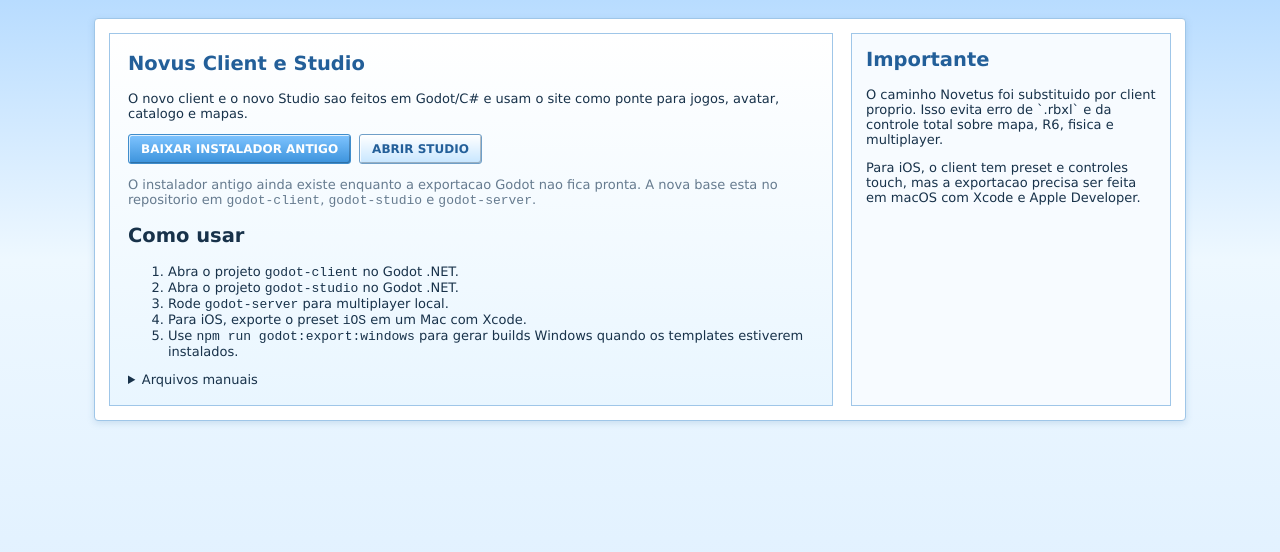
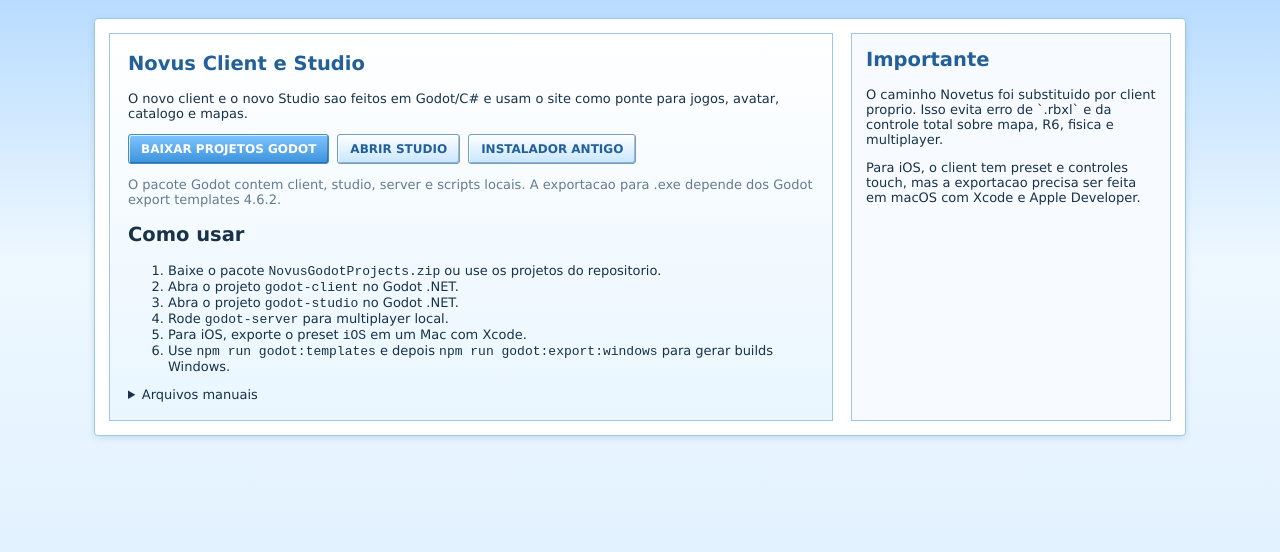
Before and after one commit to Davzxt/NovusWorlds, a website: page public/download.html in a window 1280 px wide. Drawn offline with Linux system fonts and the light colour scheme; no server answers.

Commit message:
Add downloadable Godot project package

```diff
--- a/public/download.html
+++ b/public/download.html
@@ -15,17 +15,19 @@
         <h1>Novus Client e Studio</h1>
         <p>O novo client e o novo Studio sao feitos em Godot/C# e usam o site como ponte para jogos, avatar, catalogo e mapas.</p>
         <div class="legacy-actions">
-          <a class="btn" href="/download/NovusLauncherSetup.exe" download>Baixar instalador antigo</a>
+          <a class="btn" href="/download/NovusGodotProjects.zip" download>Baixar projetos Godot</a>
           <a class="btn secondary" href="/studio.html">Abrir Studio</a>
+          <a class="btn secondary" href="/download/NovusLauncherSetup.exe" download>Instalador antigo</a>
         </div>
-        <p class="muted">O instalador antigo ainda existe enquanto a exportacao Godot nao fica pronta. A nova base esta no repositorio em <code>godot-client</code>, <code>godot-studio</code> e <code>godot-server</code>.</p>
+        <p class="muted">O pacote Godot contem client, studio, server e scripts locais. A exportacao para .exe depende dos Godot export templates 4.6.2.</p>
         <h2>Como usar</h2>
         <ol>
+          <li>Baixe o pacote <code>NovusGodotProjects.zip</code> ou use os projetos do repositorio.</li>
           <li>Abra o projeto <code>godot-client</code> no Godot .NET.</li>
           <li>Abra o projeto <code>godot-studio</code> no Godot .NET.</li>
           <li>Rode <code>godot-server</code> para multiplayer local.</li>
           <li>Para iOS, exporte o preset <code>iOS</code> em um Mac com Xcode.</li>
-          <li>Use <code>npm run godot:export:windows</code> para gerar builds Windows quando os templates estiverem instalados.</li>
+          <li>Use <code>npm run godot:templates</code> e depois <code>npm run godot:export:windows</code> para gerar builds Windows.</li>
         </ol>
         <details>
           <summary>Arquivos manuais</summary>
```
Also changed, not shown: 1 other file.
